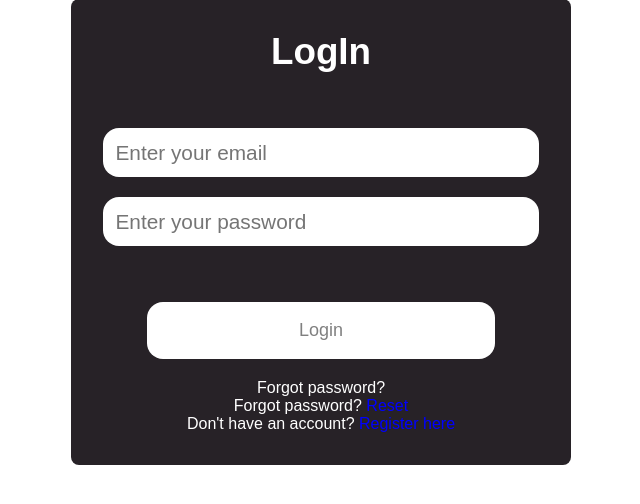
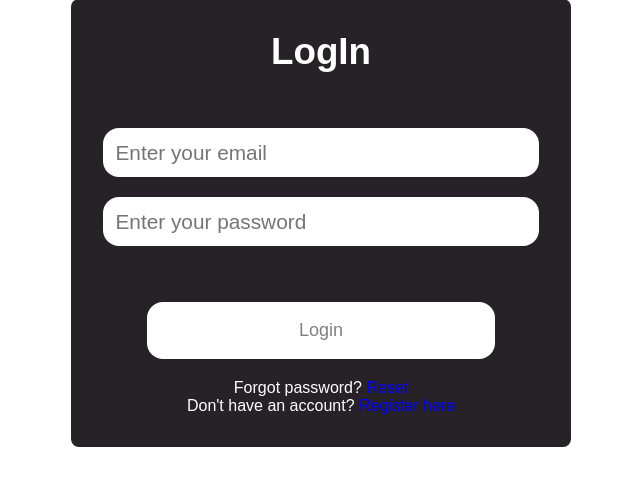
Before and after one commit to Kariaki58/MusicIO, a Flask app: page /login in a window 1280 px wide. Shown: the part 97-601 px from the top of the page, without its empty margins (319-959 px from the left). Run offline with Flask 3, Linux system fonts and the light colour scheme; some libraries are stand-ins or nearby versions.

Commit message:
file modified

```diff
--- a/musicapp/settings.py
+++ b/musicapp/settings.py
@@ -29,7 +29,7 @@ ALLOWED_EXTENSIONS = {'mp3', 'wav', 'ogg'}
 MAIL_SERVER='smtp.gmail.com'
 MAIL_PORT=465
 MAIL_USERNAME='kariakichernocherno@gmail.com'
-MAIL_PASSWORD='bohu vptr xkdm llgg'
+MAIL_PASSWORD=''
 MAIL_DEFAULT_SENDER='info@musicio.com'
 MAIL_USE_SSL=True
 MAIL_USE_TLS=False
--- a/musicapp/templates/base.html
+++ b/musicapp/templates/base.html
@@ -42,10 +42,10 @@
 				</div>
 			{% endwith %}
 		</div>
-		{% block content %}{% endblock %}
 	</div>
+	{% block content %}{% endblock %}
+	<script type="module" src="{{ url_for('static', filename='scripts/new_playlist.js') }}"></script>
 	<script src="{{ url_for('static', filename='scripts/registration_script.js') }}"></script>
 	<script src="{{ url_for('static', filename='scripts/modal.js') }}"></script>
-
     </body>
 </html>
--- a/musicapp/templates/login.html
+++ b/musicapp/templates/login.html
@@ -20,11 +20,6 @@
             <div class="form-group">
                 <button type="submit">Login</button>
             </div>
-            <div class="remember-password">
-                <label for="remember-password"></label>
-                <a href="#">Forgot password?</a>
-            </div>
-
             <div class="switch">
                 <p>Forgot password? <a href="/reset_password" class="a-tag">Reset</a></p>
             </div>
```
